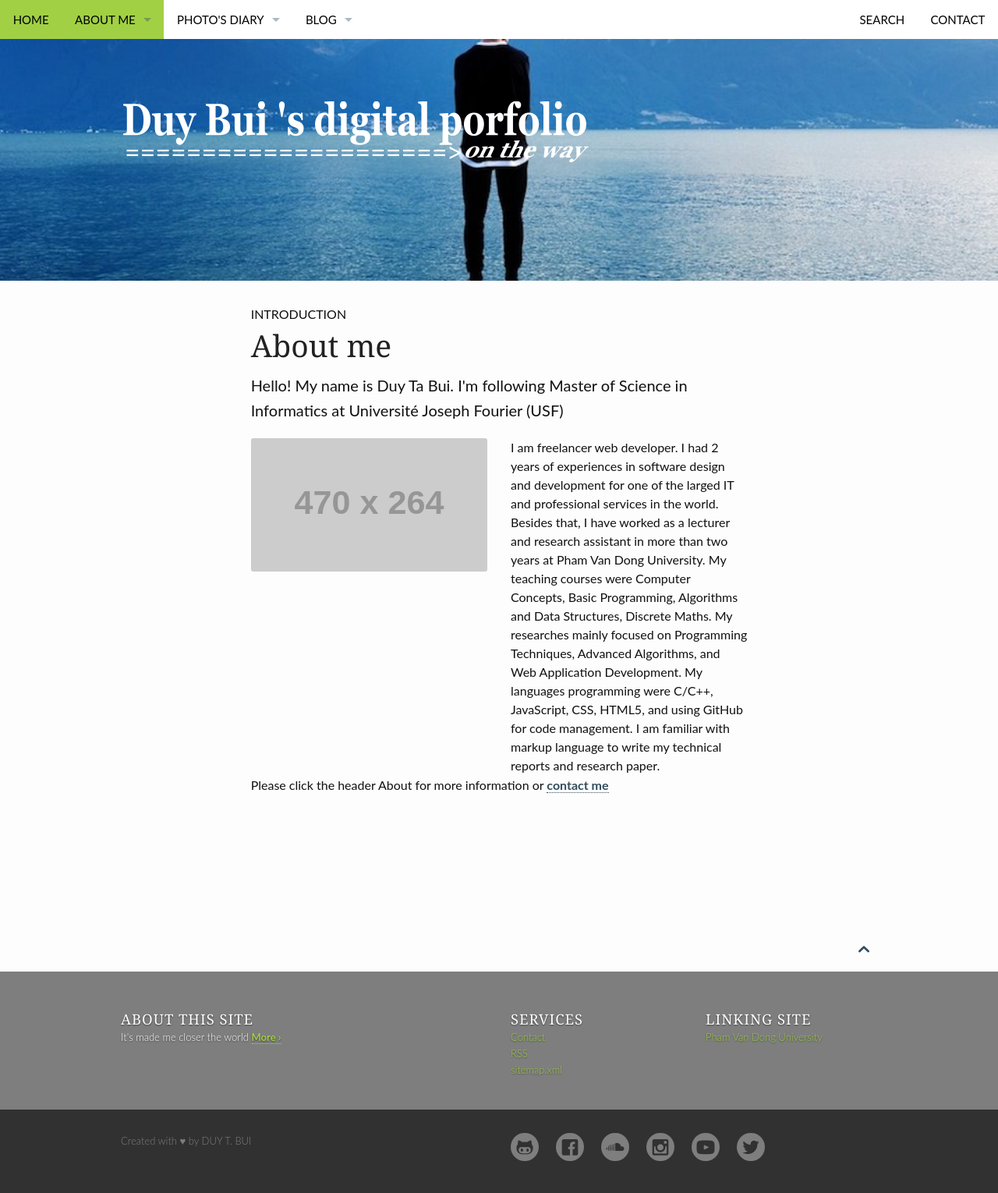
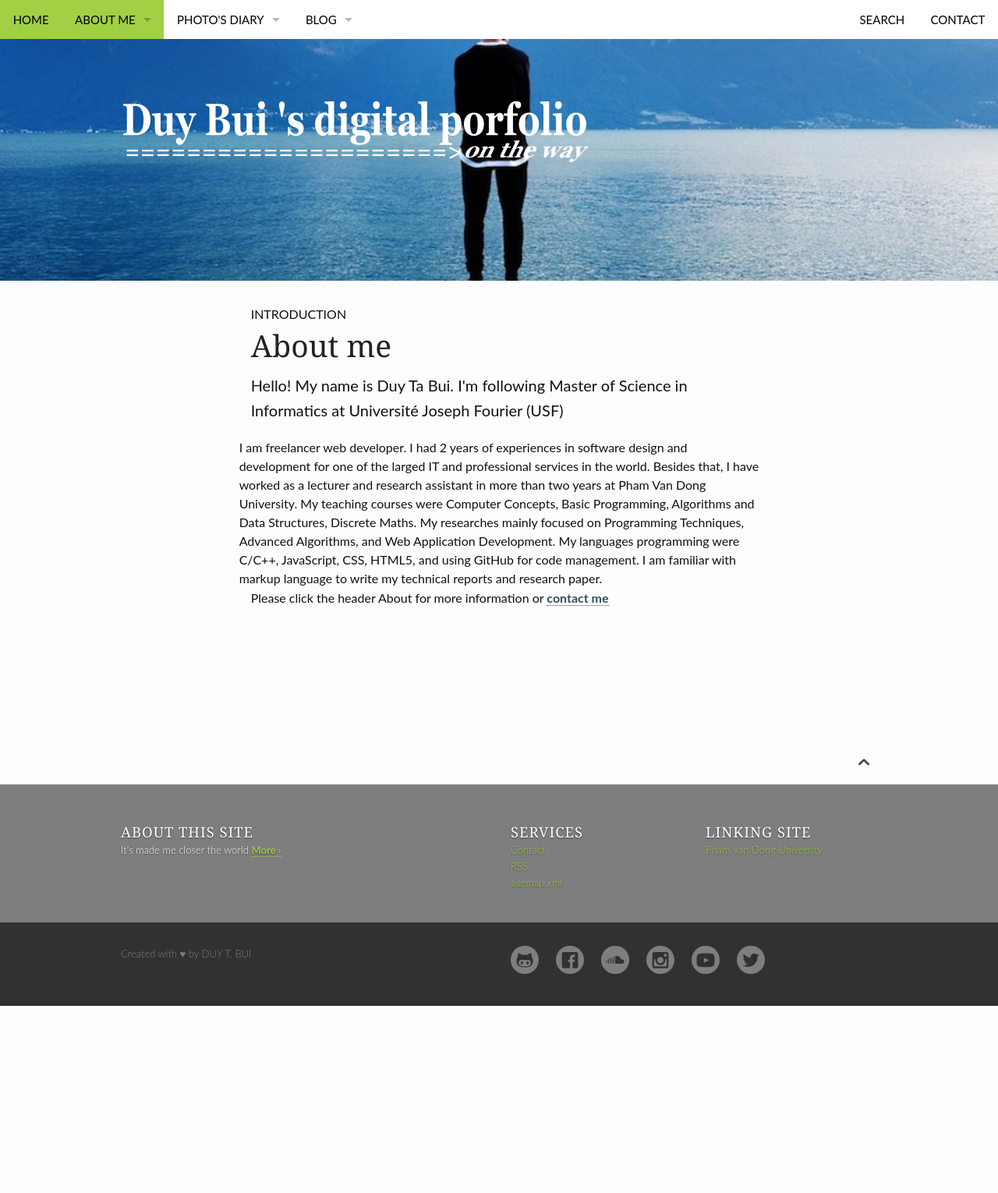
Before and after one commit to duybuidotvn/duybuidotvn.github.io, a Jekyll site: the page built from pages/about.md, in a window 1280 px wide. Shown: the whole page at 78% size. Built offline with Jekyll 4.4.1, drawn with Linux system fonts in a browser that asks for light colours; after the commit the page ends 1290 px from its top, so only the background shows below that.

Commit message:
14052015-802-blog.html

```diff
--- a/pages/about.md
+++ b/pages/about.md
@@ -9,10 +9,7 @@ header:
 permalink: "/about/"
 ---
 <div class="row">
-  <div class="large-6 columns">
-      <img src="http://placehold.it/470x264/6b6351/e1dcd7&amp;text=Width+470+Pixel">
-  </div>
-  <div class="large-6 columns">
+  <div>
       I am freelancer web developer. I had 2 years of experiences in software design and development for one of the larged IT and professional services in the world. Besides that, I have worked as a lecturer and research assistant in more than two years at Pham Van Dong University. My teaching courses were Computer Concepts, Basic Programming, Algorithms and Data Structures, Discrete Maths. My researches mainly focused on Programming Techniques, Advanced Algorithms, and Web Application Development. My languages programming were C/C++, JavaScript, CSS, HTML5, and using GitHub for code management. I am familiar with markup language to write my technical reports and research paper.
 
   </div>
```
